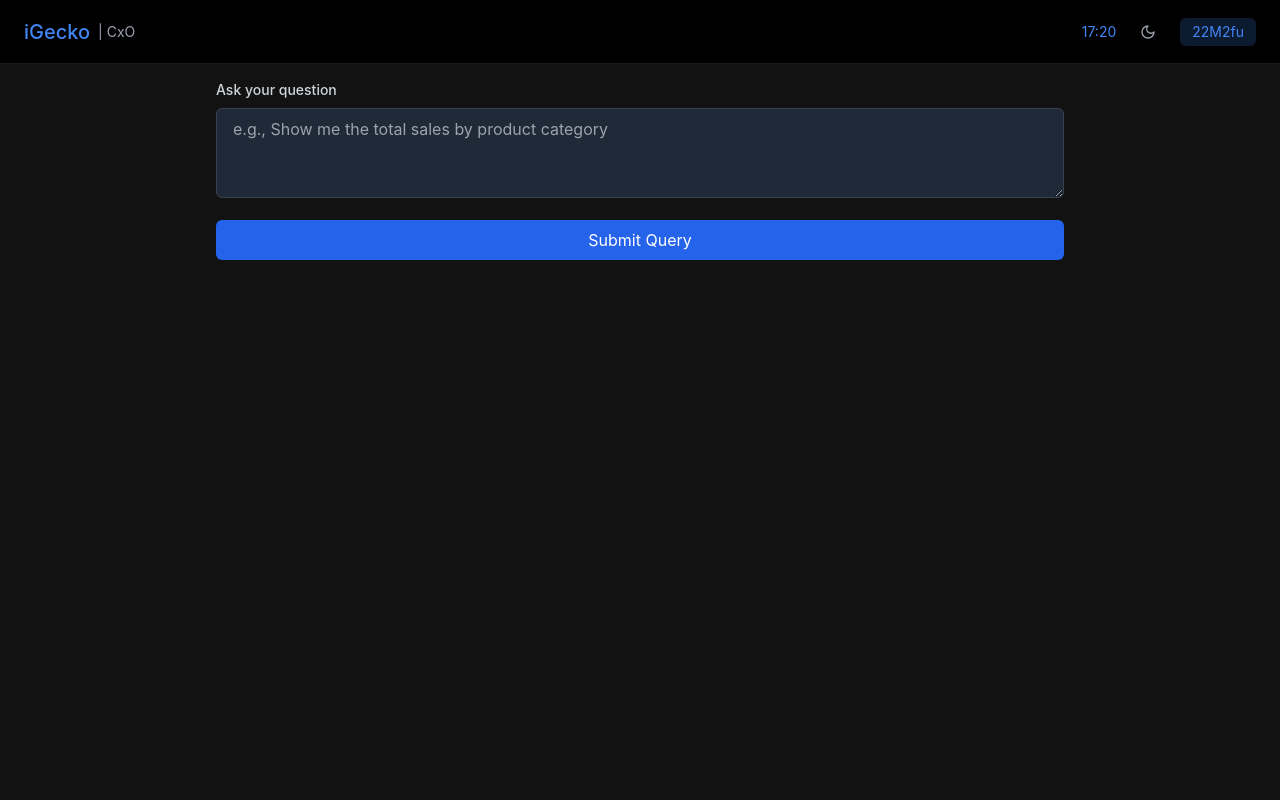
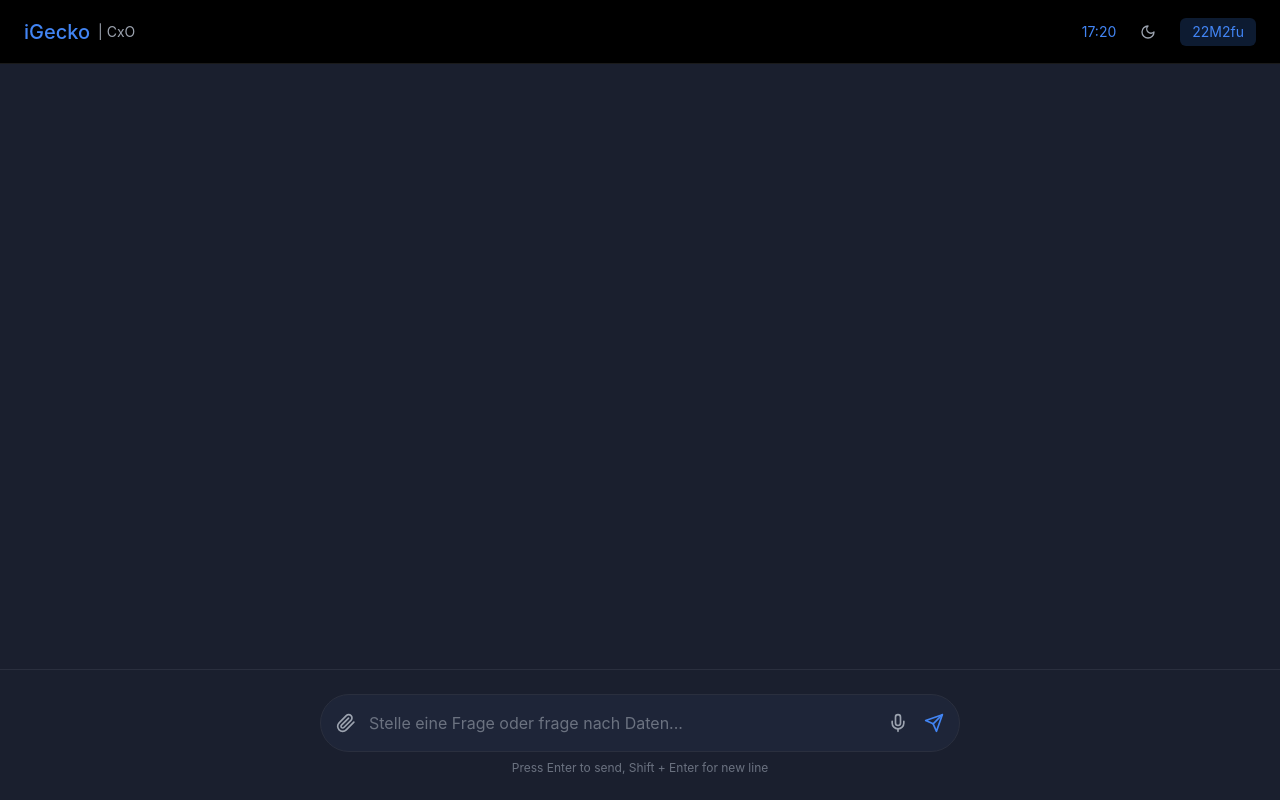
Before and after one commit to rudi77/raggie, a React (Vite) app in the folder frontend/: page / in a window 1280 px wide. Built offline with nearby package versions, Linux system fonts and the light colour scheme.

Commit message:
Update Text2SQL service to use GPT-4o model, replace Text2SqlQuery component with ChatInterface in App.tsx, and enhance ChatInterface to handle SQL queries and dynamic components with improved error handling and loading states.

```diff
--- a/frontend/src/App.tsx
+++ b/frontend/src/App.tsx
@@ -1,7 +1,6 @@
 import { ThemeProvider } from './context/ThemeContext'
 import { Header } from './components/layout/Header'
 import { ChatInterface } from './components/layout/ChatInterface'
-import { Text2SqlQuery } from './components/Text2SqlQuery'
 
 export default function App() {
   return (
@@ -9,7 +8,7 @@ export default function App() {
       <div className="flex flex-col min-h-screen bg-background">
         <Header />
         <main className="flex-1 pt-header">
-          <Text2SqlQuery />
+          <ChatInterface />
         </main>
       </div>
     </ThemeProvider>
--- a/frontend/src/components/layout/ChatInterface.tsx
+++ b/frontend/src/components/layout/ChatInterface.tsx
@@ -4,6 +4,7 @@ import { Paperclip, Mic, Send } from 'lucide-react'
 import { useState, useEffect } from 'react'
 import * as Babel from '@babel/standalone'
 import React from 'react'
+import { queryText2Sql, QueryResponse } from '../../services/api'
 
 interface Message {
   id: string
@@ -11,14 +12,16 @@ interface Message {
   timestamp: string
   isUser: boolean
   showDynamicComponent?: boolean
+  sqlResponse?: QueryResponse
 }
 
 export function ChatInterface() {
   const [messages, setMessages] = useState<Message[]>([])
   const [inputValue, setInputValue] = useState('')
+  const [loading, setLoading] = useState(false)
   const [DynamicComponent, setDynamicComponent] = useState<React.FC | null>(null)
 
-  const handleSubmit = (e: React.FormEvent) => {
+  const handleSubmit = async (e: React.FormEvent) => {
     e.preventDefault()
     if (!inputValue.trim()) return
 
@@ -34,7 +37,25 @@ export function ChatInterface() {
     }
 
     setMessages(prev => [...prev, userMessage])
+    setLoading(true)
 
+    try {
+      // Try to process as SQL query first
+      const sqlResponse = await queryText2Sql({ question: inputValue })
+      const botResponse: Message = {
+        id: (Date.now() + 1).toString(),
+        text: 'Hier ist das Ergebnis deiner Anfrage:',
+        timestamp: new Date().toLocaleTimeString('de-DE', {
+          hour: '2-digit',
+          minute: '2-digit',
+          second: '2-digit',
+        }),
+        isUser: false,
+        sqlResponse
+      }
+      setMessages(prev => [...prev, botResponse])
+    } catch (err) {
+      // If SQL query fails, try revenue visualization
       const isRevenueQuery =
         inputValue.toLowerCase().includes('umsatz') ||
         inputValue.toLowerCase().includes('revenue') ||
@@ -53,7 +74,6 @@ export function ChatInterface() {
             }).code
             console.log('Transpiled code:', transpiled);
 
-          // Create a new function to evaluate the code in the proper context
             const moduleCode = `
               const React = arguments[0];
               const exports = {};
@@ -85,15 +105,98 @@ export function ChatInterface() {
               setMessages(prev => [...prev, botResponse])
             } catch (error) {
               console.error('Error executing code:', error);
+              const errorResponse: Message = {
+                id: (Date.now() + 1).toString(),
+                text: 'Entschuldigung, ich konnte deine Anfrage nicht verarbeiten.',
+                timestamp: new Date().toLocaleTimeString('de-DE', {
+                  hour: '2-digit',
+                  minute: '2-digit',
+                  second: '2-digit',
+                }),
+                isUser: false,
+              }
+              setMessages(prev => [...prev, errorResponse])
             }
           })
           .catch(err => {
             console.error('Error fetching or transpiling code:', err)
+            const errorResponse: Message = {
+              id: (Date.now() + 1).toString(),
+              text: 'Entschuldigung, es gab einen Fehler bei der Verarbeitung deiner Anfrage.',
+              timestamp: new Date().toLocaleTimeString('de-DE', {
+                hour: '2-digit',
+                minute: '2-digit',
+                second: '2-digit',
+              }),
+              isUser: false,
+            }
+            setMessages(prev => [...prev, errorResponse])
           })
+      } else {
+        const errorResponse: Message = {
+          id: (Date.now() + 1).toString(),
+          text: 'Entschuldigung, ich konnte deine Anfrage nicht verarbeiten.',
+          timestamp: new Date().toLocaleTimeString('de-DE', {
+            hour: '2-digit',
+            minute: '2-digit',
+            second: '2-digit',
+          }),
+          isUser: false,
+        }
+        setMessages(prev => [...prev, errorResponse])
+      }
+    } finally {
+      setLoading(false)
+      setInputValue('')
+    }
   }
 
-    setInputValue('')
-  }
+  const renderSqlResponse = (response: QueryResponse) => {
+    if (!response || !response.result) return null;
+
+    return (
+      <div className="space-y-4">
+        <div className="space-y-2">
+          <h4 className="text-sm font-medium text-gray-300">Generated SQL:</h4>
+          <pre className="p-3 bg-[#1a1f2e] rounded-md text-gray-300 text-sm overflow-x-auto">
+            <code>{response.sql}</code>
+          </pre>
+        </div>
+
+        <div className="space-y-2">
+          <h4 className="text-sm font-medium text-gray-300">Results:</h4>
+          {Array.isArray(response.result) && response.result.length > 0 && typeof response.result[0] === 'object' ? (
+            <div className="overflow-x-auto">
+              <table className="w-full text-left">
+                <thead>
+                  <tr className="text-gray-400 text-sm">
+                    {Object.keys(response.result[0]).map(header => (
+                      <th key={header} className="py-2 pr-4">{header}</th>
+                    ))}
+                  </tr>
+                </thead>
+                <tbody className="text-gray-200">
+                  {response.result.map((row, rowIndex) => (
+                    <tr key={rowIndex}>
+                      {Object.values(row).map((value, valueIndex) => (
+                        <td key={valueIndex} className="py-2 pr-4">
+                          {value !== null && value !== undefined ? String(value) : ''}
+                        </td>
+                      ))}
+                    </tr>
+                  ))}
+                </tbody>
+              </table>
+            </div>
+          ) : (
+            <pre className="p-3 bg-[#1a1f2e] rounded-md text-gray-300 text-sm overflow-x-auto">
+              {response.formatted_result}
+            </pre>
+          )}
+        </div>
+      </div>
+    );
+  };
 
   return (
     <div className="flex flex-col h-screen bg-[#1a1f2e] pt-16">
@@ -119,34 +222,12 @@ export function ChatInterface() {
                       <div className="w-8 h-8 rounded-full bg-[#4285f4] text-white flex items-center justify-center">
                         A
                       </div>
-                      <span className="text-gray-400">Accountant</span>
+                      <span className="text-gray-400">Assistant</span>
                     </div>
                     <div className="bg-[#1e2538] rounded-xl p-6 space-y-4">
-                      <h2 className="text-xl text-white font-medium">Aktuelle Buchungen</h2>
-                      <p className="text-gray-400 text-sm">
-                        Hier sind die letzten Buchungen aufgelistet. Alle Beträge sind in EUR.
-                      </p>
-                      <div className="overflow-x-auto">
-                        <table className="w-full text-left">
-                          <thead>
-                            <tr className="text-gray-400 text-sm">
-                              <th className="py-2">DATUM</th>
-                              <th className="py-2">BESCHREIBUNG</th>
-                              <th className="py-2">KATEGORIE</th>
-                              <th className="py-2 text-right">BETRAG</th>
-                            </tr>
-                          </thead>
-                          <tbody className="text-gray-200">
-                            <tr>
-                              <td className="py-2">2024-02-01</td>
-                              <td className="py-2">Büromaterial</td>
-                              <td className="py-2">Betriebsausgaben</td>
-                              <td className="py-2 text-right">156,78</td>
-                            </tr>
-                            {/* Add more rows as needed */}
-                          </tbody>
-                        </table>
-                      </div>
+                      <div className="text-white">{message.text}</div>
+                      {message.sqlResponse && renderSqlResponse(message.sqlResponse)}
+                      {message.showDynamicComponent && DynamicComponent && <DynamicComponent />}
                       <div className="text-sm text-[#4285f4] text-right">
                         {message.timestamp}
                       </div>
@@ -166,8 +247,9 @@ export function ChatInterface() {
               type="text"
               value={inputValue}
               onChange={e => setInputValue(e.target.value)}
-              placeholder="Type your instructions..."
+              placeholder="Stelle eine Frage oder frage nach Daten..."
               className="w-full bg-[#1e2538] rounded-full pl-12 pr-32 py-4 text-gray-200 placeholder-gray-500 focus:outline-none focus:ring-1 focus:ring-[#4285f4] border border-[#2a2f3e]"
+              disabled={loading}
             />
             <div className="absolute left-4 top-1/2 -translate-y-1/2 flex items-center space-x-2">
               <button type="button" className="text-gray-400 hover:text-gray-300 transition-colors">
@@ -178,7 +260,11 @@ export function ChatInterface() {
               <button type="button" className="text-gray-400 hover:text-gray-300 transition-colors">
                 <Mic className="w-5 h-5" />
               </button>
-              <button type="submit" className="text-[#4285f4] hover:text-[#4285f4]/90 transition-colors">
+              <button
+                type="submit"
+                className="text-[#4285f4] hover:text-[#4285f4]/90 transition-colors"
+                disabled={loading}
+              >
                 <Send className="w-5 h-5" />
               </button>
             </div>
```
Also changed, not shown: 1 other file (tests, documents, lock files or other folders). Lines whose indentation alone changed are shown as unchanged.
